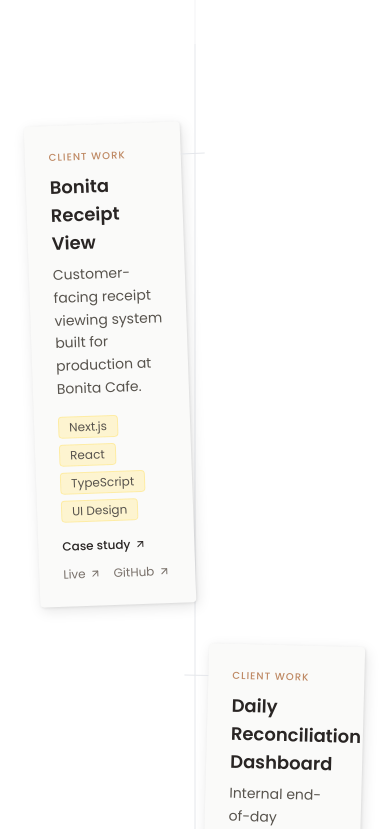
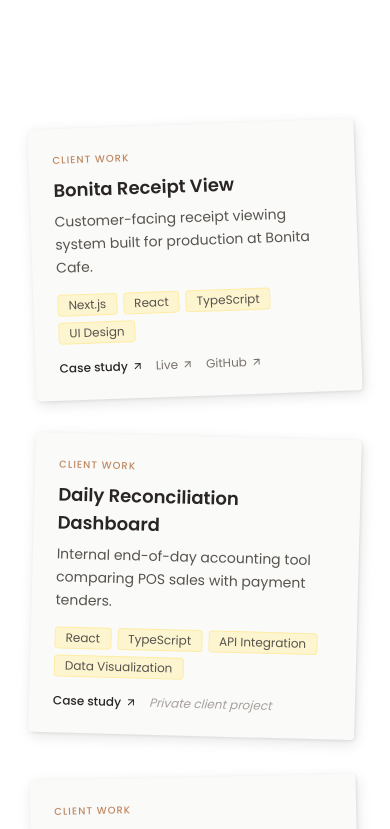
Before and after one commit to RosarioBA/rosario-portfolio, a Next.js app: page / in a window 390 px wide. Shown: the part 800-1629 px from the top of the page. Built offline with nearby package versions, Linux system fonts and the light colour scheme.

Commit message:
perfect mobile view

```diff
--- a/src/components/Portfolio.tsx
+++ b/src/components/Portfolio.tsx
@@ -91,8 +91,8 @@ export default function Portfolio() {
 
   return (
     <div className="min-h-screen bg-white dark:bg-zinc-950 relative font-sans transition-colors duration-300">
-      {/* Central line */}
-      <div className="absolute left-1/2 top-0 bottom-0 w-px bg-gray-100 dark:bg-zinc-800 -translate-x-1/2" />
+      {/* Central line — desktop only */}
+      <div className="hidden md:block absolute left-1/2 top-0 bottom-0 w-px bg-gray-100 dark:bg-zinc-800 -translate-x-1/2" />
 
       {/* Fixed email on the right */}
       <a
@@ -129,7 +129,7 @@ export default function Portfolio() {
 
       {/* Projects */}
       <div className="relative py-20 bg-white dark:bg-zinc-950">
-        <div className="absolute left-1/2 top-0 bottom-0 w-px bg-gray-200 dark:bg-zinc-800 -translate-x-1/2" />
+        <div className="hidden md:block absolute left-1/2 top-0 bottom-0 w-px bg-gray-200 dark:bg-zinc-800 -translate-x-1/2" />
         <div className="relative max-w-4xl mx-auto px-8">
           {projects.map((project, index) => {
             const isVisible = visible.has(project.id);
@@ -139,7 +139,7 @@ export default function Portfolio() {
 
             return (
               <div key={project.id} data-item={project.id} className="relative mb-10">
-                <div className={isLeft ? "pr-[52%]" : "pl-[52%]"}>
+                <div className={isLeft ? "md:pr-[52%]" : "md:pl-[52%]"}>
                   <div
                     className={`transition-all duration-700 ${
                       isVisible
@@ -152,9 +152,9 @@ export default function Portfolio() {
                       className="pinned-note p-6 rounded-sm relative group"
                       style={{ transform: `rotate(${rotation})` }}
                     >
-                      {/* Connector */}
+                      {/* Connector — desktop only */}
                       <div
-                        className={`absolute top-8 ${isLeft ? "-right-6" : "-left-6"} w-6 h-px bg-gray-200 dark:bg-zinc-700`}
+                        className={`hidden md:block absolute top-8 ${isLeft ? "-right-6" : "-left-6"} w-6 h-px bg-gray-200 dark:bg-zinc-700`}
                       />
 
                       <div className="text-[10px] uppercase tracking-widest text-amber-800/60 dark:text-amber-500/60 mb-2 font-medium">
```
